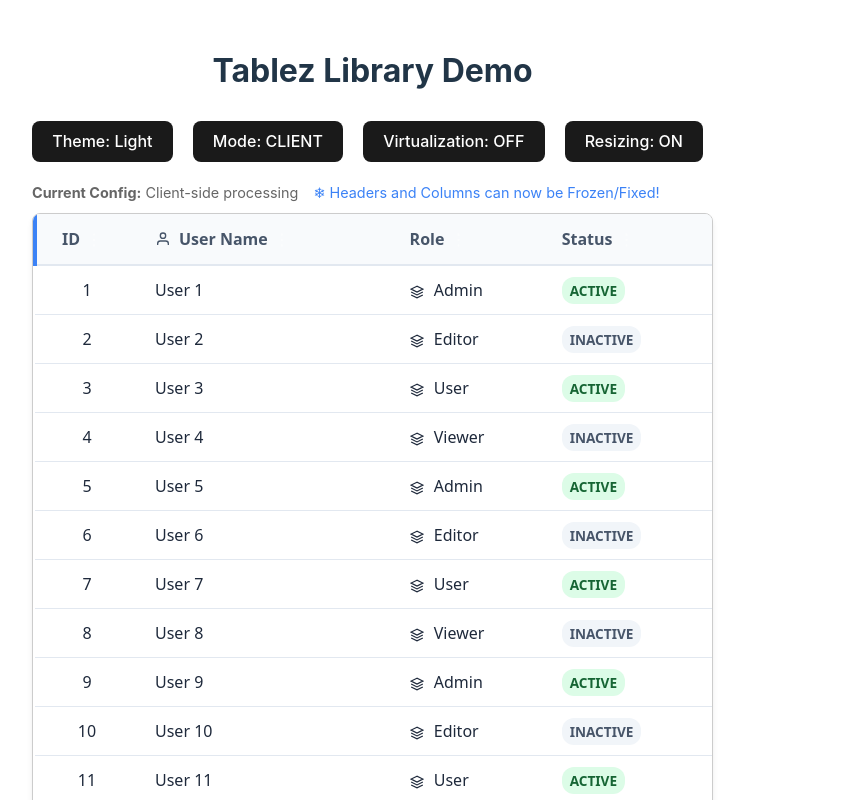
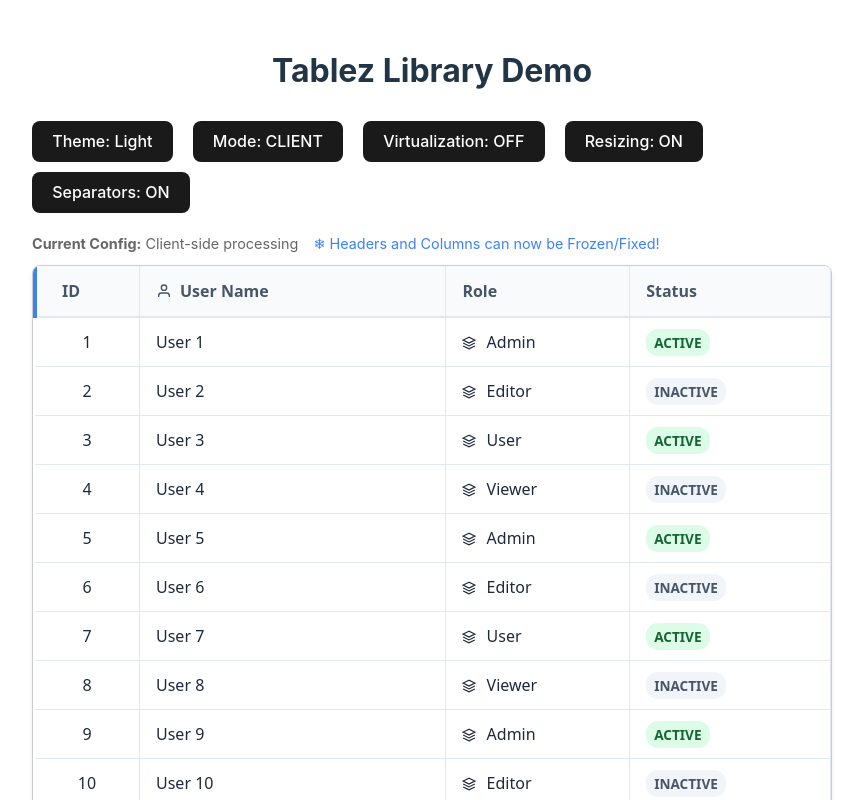
Before and after one commit to scorpionmanace/tablez, a React (Vite) app: page / in a window 1280 px wide. Shown: the top 800 px of the page, without its empty margins (0-863 px from the left). Built offline with nearby package versions, Linux system fonts and the light colour scheme.

Commit message:
column saperators added

```diff
--- a/src/App.tsx
+++ b/src/App.tsx
@@ -88,6 +88,7 @@ function App() {
   const [mode, setMode] = useState<'client' | 'server'>('client');
   const [loading, setLoading] = useState(false);
   const [serverData, setServerData] = useState<User[]>([]);
+  const [showBorders, setShowBorders] = useState(true);
 
   // Base dataset state
   const [allData, setAllData] = useState<User[]>(() => {
@@ -170,6 +171,9 @@ function App() {
         <button onClick={() => setResizable(!resizable)}>
           Resizing: {resizable ? 'ON' : 'OFF'}
         </button>
+        <button onClick={() => setShowBorders(!showBorders)}>
+          Separators: {showBorders ? 'ON' : 'OFF'}
+        </button>
       </div>
 
       <div style={{ marginBottom: 10, fontSize: '0.9em', color: '#666' }}>
@@ -200,6 +204,7 @@ function App() {
           onFilter={mode === 'server' ? handleServerFilter : undefined}
           onCellEdit={handleCellEdit}
           rowClassName={getRowClassName}
+          showColumnBorders={showBorders}
           containerHeight={400}
         />
       </div>
--- a/src/lib/Header/Header.tsx
+++ b/src/lib/Header/Header.tsx
@@ -13,6 +13,7 @@ interface HeaderProps {
     onFreeze?: (key: string, direction: 'left' | 'right' | null) => void;
     sortState?: TableSortState;
     filters?: TableFilters;
+    showColumnBorders?: boolean;
 }
 
 export const Header: FC<HeaderProps> = ({
@@ -24,7 +25,8 @@ export const Header: FC<HeaderProps> = ({
     onFilter,
     onFreeze,
     sortState,
-    filters = {}
+    filters = {},
+    showColumnBorders = true,
 }) => {
     const [resizingIndex, setResizingIndex] = useState<number | null>(null);
     const [startX, setStartX] = useState(0);
@@ -111,6 +113,7 @@ export const Header: FC<HeaderProps> = ({
                                 ...theme.headerCell,
                                 ...col.headerStyle,
                                 ...stickyStyles,
+                                borderRight: showColumnBorders ? '1px solid #e2e8f0' : 'none',
                                 width: col.width,
                                 textAlign: col.align,
                                 userSelect: 'none', // Prevent text selection while resizing
--- a/src/lib/Table/Cell.tsx
+++ b/src/lib/Table/Cell.tsx
@@ -9,9 +9,10 @@ interface CellProps<T> {
     index: number;
     onEdit?: (record: T, key: string, value: any) => void;
     stickyStyles?: CSSProperties;
+    showColumnBorders?: boolean;
 }
 
-const CellInner = <T,>({ record, column, theme, index, onEdit, stickyStyles }: CellProps<T>) => {
+const CellInner = <T,>({ record, column, theme, index, onEdit, stickyStyles, showColumnBorders }: CellProps<T>) => {
     const value = (record as any)[column.key];
     const [isEditing, setIsEditing] = useState(false);
     const [editValue, setEditValue] = useState(value);
@@ -68,6 +69,7 @@ const CellInner = <T,>({ record, column, theme, index, onEdit, stickyStyles }: C
                 ...theme.cell,
                 ...column.style,
                 ...stickyStyles,
+                borderRight: showColumnBorders ? '1px solid #e2e8f0' : 'none',
                 textAlign: column.align,
                 position: isEditing ? 'relative' : (stickyStyles?.position as any || 'relative'),
                 minHeight: '20px',
--- a/src/lib/Table/Row.tsx
+++ b/src/lib/Table/Row.tsx
@@ -12,9 +12,10 @@ interface RowProps<T> {
     style?: CSSProperties;
     index: number;
     className?: string | ((record: T, index: number) => string);
+    showColumnBorders?: boolean;
 }
 
-const RowInner = <T,>({ record, columns, theme, onClick, onCellEdit, style, index, className }: RowProps<T>) => {
+const RowInner = <T,>({ record, columns, theme, onClick, onCellEdit, style, index, className, showColumnBorders }: RowProps<T>) => {
     const rowClassName = typeof className === 'function' ? className(record, index) : className;
 
     // Calculate sticky offsets
@@ -65,6 +66,7 @@ const RowInner = <T,>({ record, columns, theme, onClick, onCellEdit, style, inde
                         index={idx}
                         onEdit={onCellEdit}
                         stickyStyles={stickyStyles}
+                        showColumnBorders={showColumnBorders}
                     />
                 );
             })}
--- a/src/lib/Table/Table.tsx
+++ b/src/lib/Table/Table.tsx
@@ -24,6 +24,7 @@ export const Table = <T extends object>({
     onFilter,
     onCellEdit,
     rowClassName,
+    showColumnBorders = true,
     onColumnUpdate,
     components = {},
 }: TableProps<T>) => {
@@ -167,6 +168,7 @@ export const Table = <T extends object>({
                 onFreeze={handleFreeze}
                 sortState={sortState}
                 filters={filters}
+                showColumnBorders={showColumnBorders}
             />
             {virtualized ? (
                 <tbody style={{ height: totalHeight, position: 'relative' }}>
@@ -189,6 +191,7 @@ export const Table = <T extends object>({
                                 onCellEdit={onCellEdit}
                                 index={originalIndex}
                                 className={rowClassName}
+                                showColumnBorders={showColumnBorders}
                             />
                         );
                     })}
@@ -212,6 +215,7 @@ export const Table = <T extends object>({
                                 onCellEdit={onCellEdit}
                                 index={index}
                                 className={rowClassName}
+                                showColumnBorders={showColumnBorders}
                             />
                         );
                     })}
--- a/src/lib/types.ts
+++ b/src/lib/types.ts
@@ -68,6 +68,7 @@ export interface TableProps<T> {
 
     // Customization
     rowClassName?: string | ((record: T, index: number) => string);
+    showColumnBorders?: boolean;
     components?: {
         Row?: React.ComponentType<any>;
         Cell?: React.ComponentType<any>;
```
Also changed, not shown: 1 other file (tests, documents, lock files or other folders).
